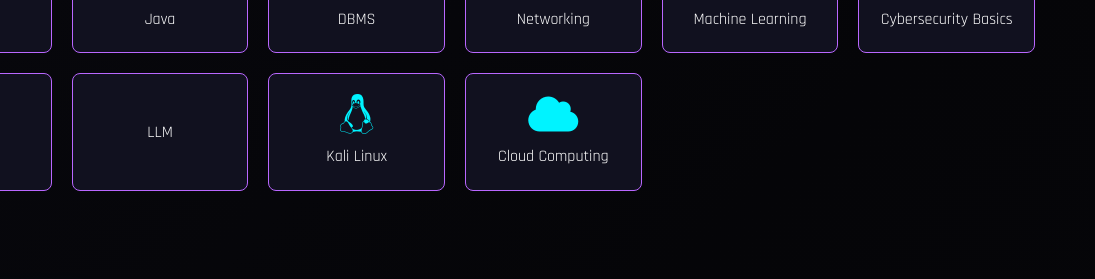
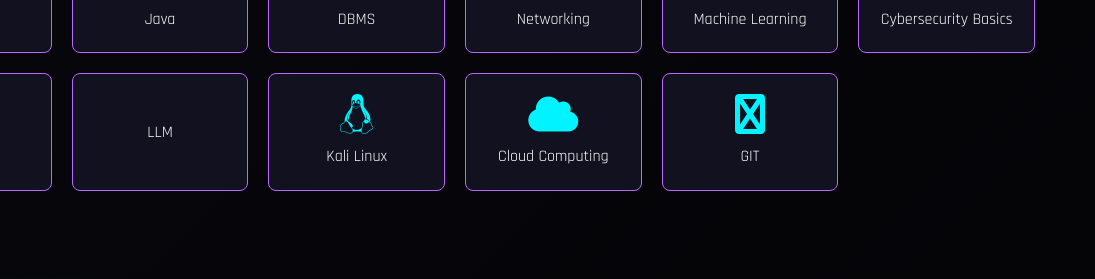
Before and after one commit to Keerthana1809Gowda/keerthana-portfolio, a plain HTML site: page index.html in a window 1280 px wide. Shown: the part 2139-2418 px from the top of the page, 185-1280 px from the left. Drawn offline with Linux system fonts and the light colour scheme; some icons are missing.

Commit message:
Update index.html

```diff
--- a/index.html
+++ b/index.html
@@ -801,7 +801,7 @@
                     <div class="skill-name">HTML/CSS</div>
                 </div>
                 <div class="skill-item">
-                    <i class="fab fa-LLM skill-icon"></i>
+                    <i class="fab fa-llm skill-icon"></i>
                     <div class="skill-name">LLM</div>
                 </div>
                 <div class="skill-item">
@@ -811,6 +811,10 @@
                 <div class="skill-item">
                     <i class="fas fa-cloud skill-icon"></i>
                     <div class="skill-name">Cloud Computing</div>
+                </div>
+                 <div class="skill-item">
+                    <i class="fas fa-git skill-icon"></i>
+                    <div class="skill-name">GIT</div>
                 </div>
             </div>
         </section>
```
